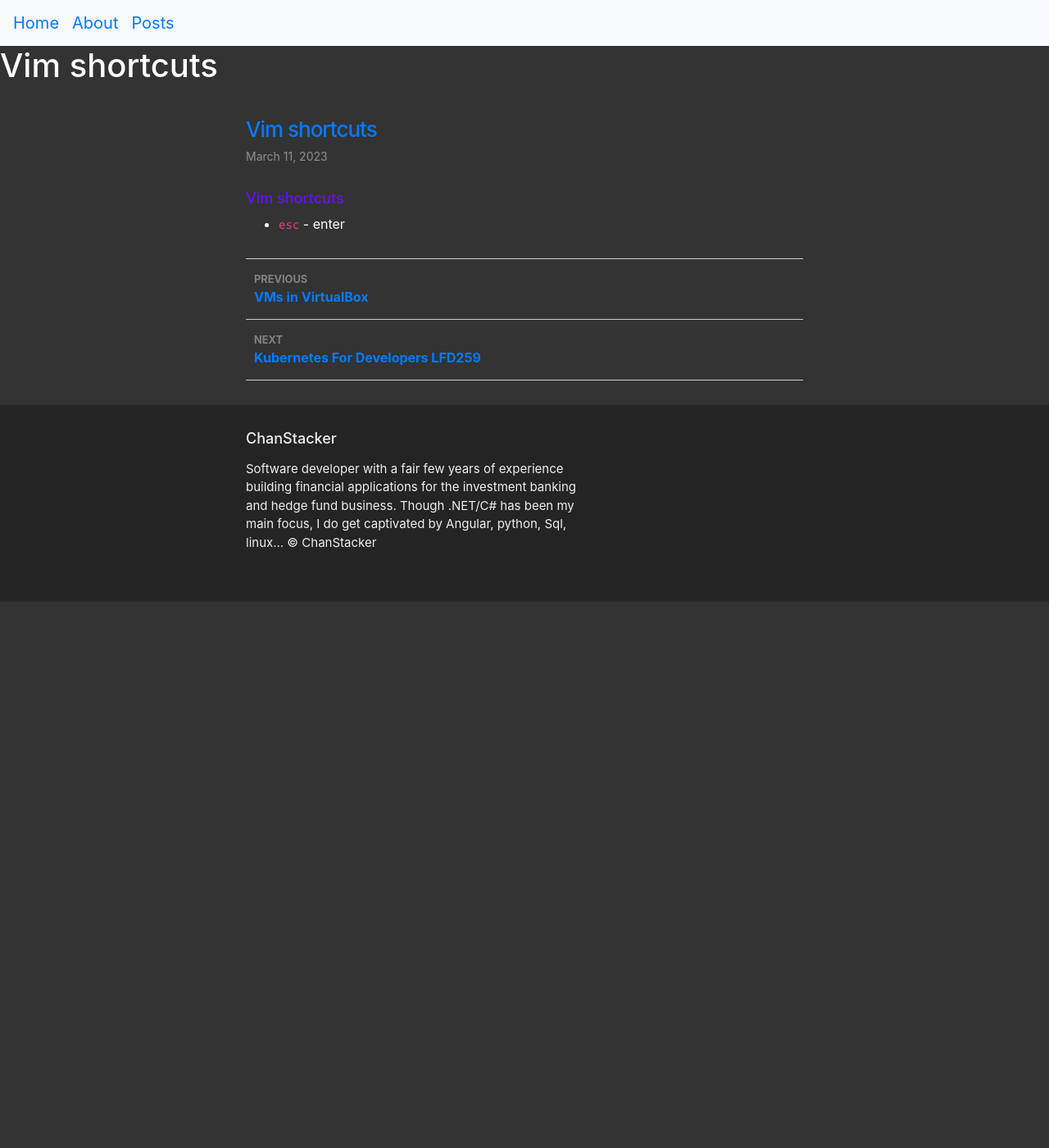
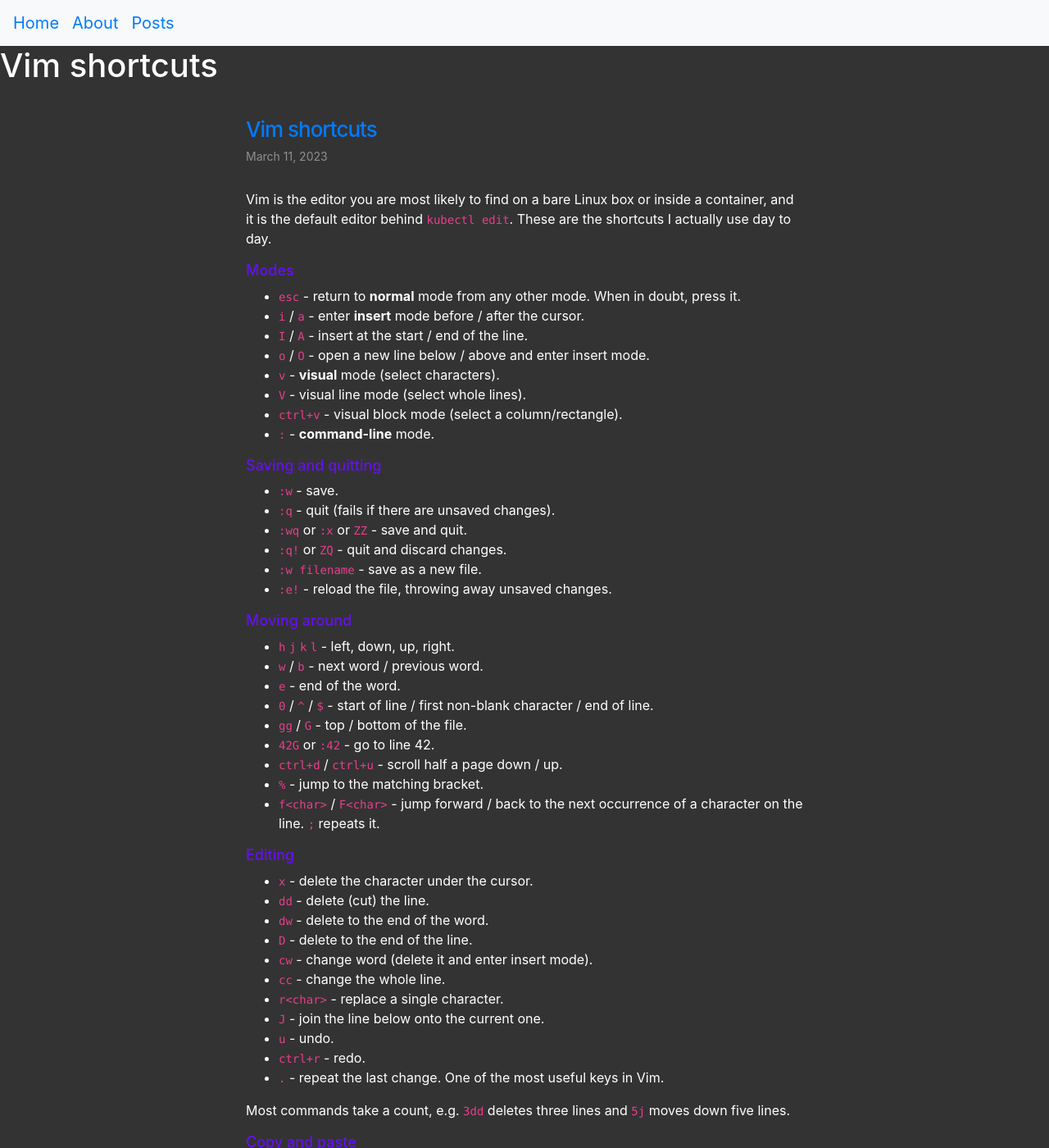
Before and after one commit to ChanStacker/chanstacker.github.io, a Jekyll site: the page built from _posts/2023-03-11-vimcheatsheet.markdown, in a window 1280 px wide and 1400 px high. Shown: the whole window at 82% size. Built offline with Jekyll 4.4.1, drawn with Linux system fonts in a browser that asks for light colours; some of the changed text lies outside the part shown.

Commit message:
Fill in Vim shortcuts post
Co-Authored-By: Claude Opus 5.5 <noreply@anthropic.com>

````diff
--- a/_posts/2023-03-11-vimcheatsheet.markdown
+++ b/_posts/2023-03-11-vimcheatsheet.markdown
@@ -5,5 +5,89 @@ date: 2023-03-11 09:00:00 +0100
 categories: kubernetes
 ---
 
-#### Vim shortcuts
-* `esc` - enter
+Vim is the editor you are most likely to find on a bare Linux box or inside a container, and it is the default editor behind `kubectl edit`. These are the shortcuts I actually use day to day.
+
+#### Modes
+* `esc` - return to **normal** mode from any other mode. When in doubt, press it.
+* `i` / `a` - enter **insert** mode before / after the cursor.
+* `I` / `A` - insert at the start / end of the line.
+* `o` / `O` - open a new line below / above and enter insert mode.
+* `v` - **visual** mode (select characters).
+* `V` - visual line mode (select whole lines).
+* `ctrl+v` - visual block mode (select a column/rectangle).
+* `:` - **command-line** mode.
+
+#### Saving and quitting
+* `:w` - save.
+* `:q` - quit (fails if there are unsaved changes).
+* `:wq` or `:x` or `ZZ` - save and quit.
+* `:q!` or `ZQ` - quit and discard changes.
+* `:w filename` - save as a new file.
+* `:e!` - reload the file, throwing away unsaved changes.
+
+#### Moving around
+* `h` `j` `k` `l` - left, down, up, right.
+* `w` / `b` - next word / previous word.
+* `e` - end of the word.
+* `0` / `^` / `$` - start of line / first non-blank character / end of line.
+* `gg` / `G` - top / bottom of the file.
+* `42G` or `:42` - go to line 42.
+* `ctrl+d` / `ctrl+u` - scroll half a page down / up.
+* `%` - jump to the matching bracket.
+* `f<char>` / `F<char>` - jump forward / back to the next occurrence of a character on the line. `;` repeats it.
+
+#### Editing
+* `x` - delete the character under the cursor.
+* `dd` - delete (cut) the line.
+* `dw` - delete to the end of the word.
+* `D` - delete to the end of the line.
+* `cw` - change word (delete it and enter insert mode).
+* `cc` - change the whole line.
+* `r<char>` - replace a single character.
+* `J` - join the line below onto the current one.
+* `u` - undo.
+* `ctrl+r` - redo.
+* `.` - repeat the last change. One of the most useful keys in Vim.
+
+Most commands take a count, e.g. `3dd` deletes three lines and `5j` moves down five lines.
+
+#### Copy and paste
+* `yy` - yank (copy) the line.
+* `yw` - yank a word.
+* `y` - yank the visual selection.
+* `p` / `P` - paste after / before the cursor.
+* `"+y` / `"+p` - copy to / paste from the system clipboard (if Vim was built with clipboard support).
+
+#### Search and replace
+* `/text` - search forward. `?text` searches backwards.
+* `n` / `N` - next / previous match.
+* `*` - search for the word under the cursor.
+* `:noh` - clear search highlighting.
+* `:s/old/new/` - replace the first match on the current line.
+* `:%s/old/new/g` - replace every match in the file.
+* `:%s/old/new/gc` - same, but confirm each replacement.
+
+#### Indenting (handy for YAML)
+* `>>` / `<<` - indent / unindent the line.
+* `>` / `<` - indent / unindent the visual selection. Press `.` to repeat.
+* `=` - auto-indent the selection.
+* `:set paste` - paste text without Vim re-indenting it. Turn it off with `:set nopaste`.
+
+#### Multiple files and windows
+* `:e filename` - open another file.
+* `:sp` / `:vsp` - split the window horizontally / vertically.
+* `ctrl+w` then `w` - cycle between windows.
+* `:bn` / `:bp` - next / previous buffer.
+
+#### Useful settings
+* `:set number` - show line numbers (`:set nu` for short).
+* `:set list` - show tabs and line endings, useful for finding a stray tab in a YAML file.
+
+For Kubernetes work I put the following in `~/.vimrc` so YAML is indented with two spaces:
+
+```vim
+set expandtab
+set tabstop=2
+set shiftwidth=2
+set number
+```
````
